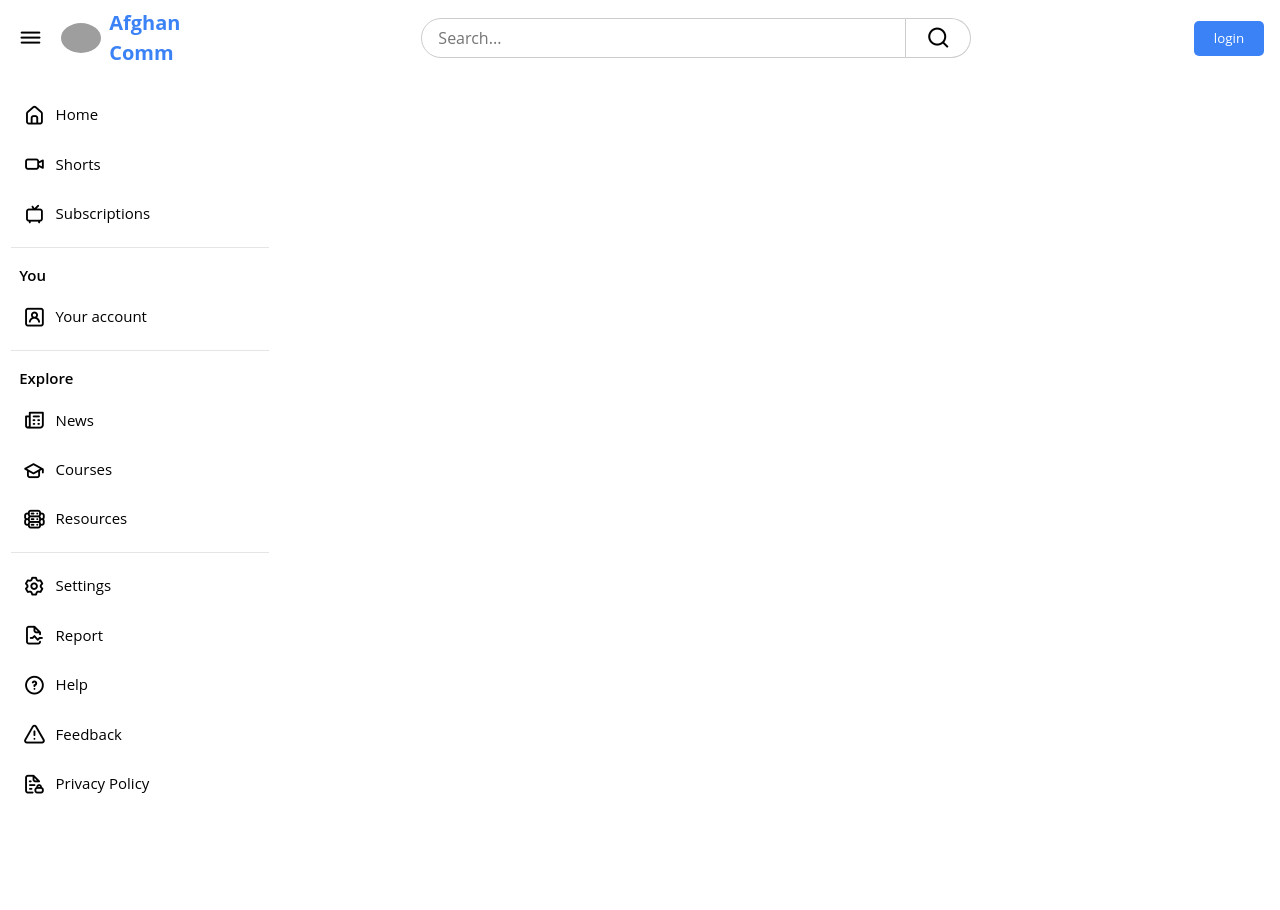
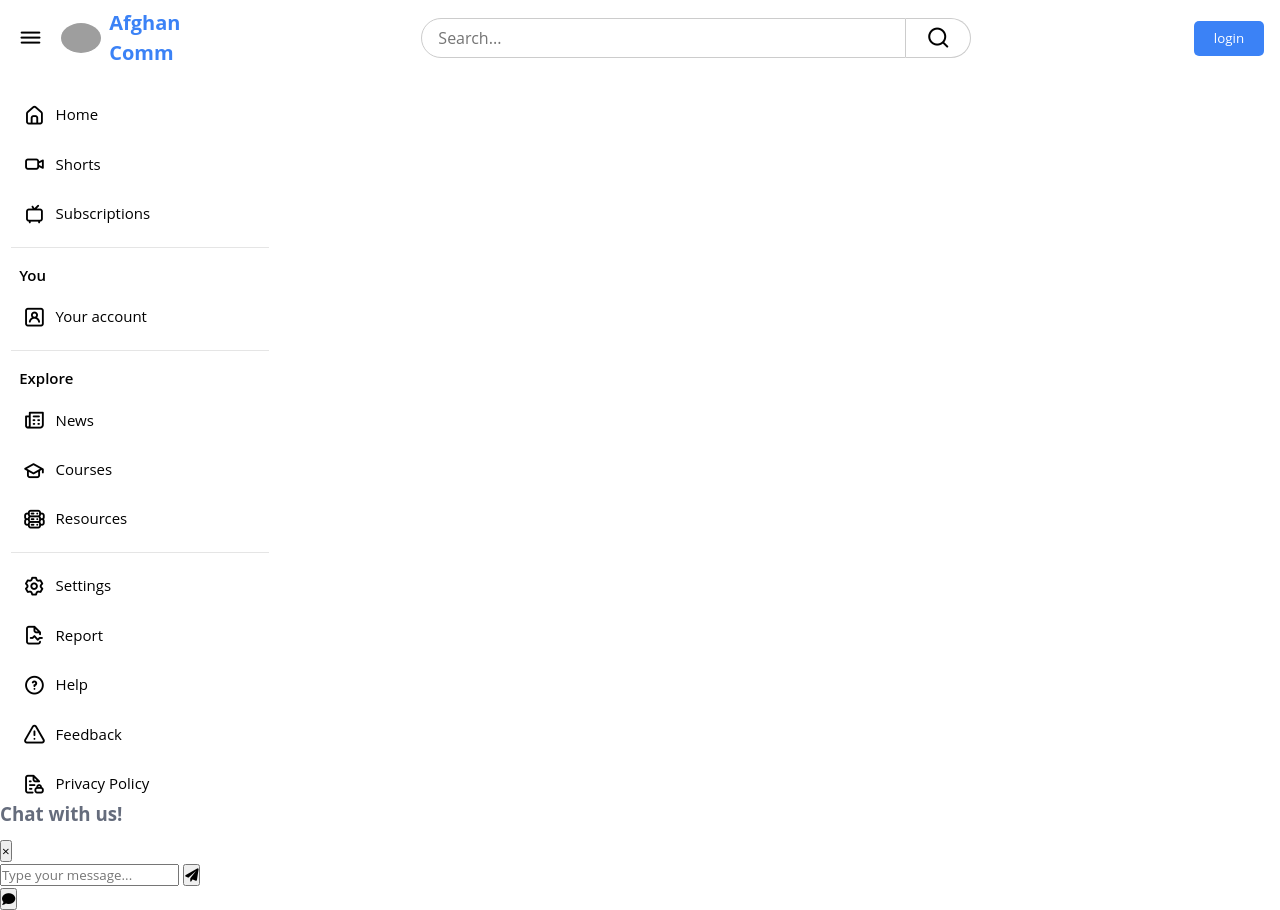
Before and after one commit to Mirwais-H/Afghan-Comm, a plain HTML site: page settings.html in a window 1280 px wide. Before the commit the page ends 800 px from the top, so only its background shows below. Drawn offline with nearby package versions, Linux system fonts and the light colour scheme; grey boxes are pictures that could not be loaded; a web font is replaced by a local one.

Commit message:
Update settings.html

```diff
--- a/settings.html
+++ b/settings.html
@@ -8,6 +8,7 @@
   <!-- Linking Unicons For Icons -->
   <link rel="stylesheet" href="https://unicons.iconscout.com/release/v4.0.8/css/line.css">
   <link rel="stylesheet" href="style.css">
+  <link rel="stylesheet" href="https://cdnjs.cloudflare.com/ajax/libs/font-awesome/6.0.0-beta3/css/all.min.css">
 </head>
 <body class="sidebar-hidden">
   <div class="container">
@@ -122,6 +123,25 @@
       </aside>
 
       </div>
+
+            <!-- Chatbot Widget -->
+            <div class="chatbot-container">
+              <div class="chatbot-header">
+                  <h3>Chat with us!</h3>
+                  <button id="close-chatbot">&times;</button>
+              </div>
+              <div class="chatbot-messages" id="chatbot-messages">
+                  <!-- Chat messages will appear here -->
+              </div>
+              <div class="chatbot-input">
+                  <input type="text" id="user-input" placeholder="Type your message...">
+                  <button id="send-message"><i class="fas fa-paper-plane"></i></button>
+              </div>
+          </div>
+
+          <!-- Chatbot Toggle Button -->
+          <button id="open-chatbot"><i class="fas fa-comment"></i></button>
+
     </main>
   </div>
 
```
